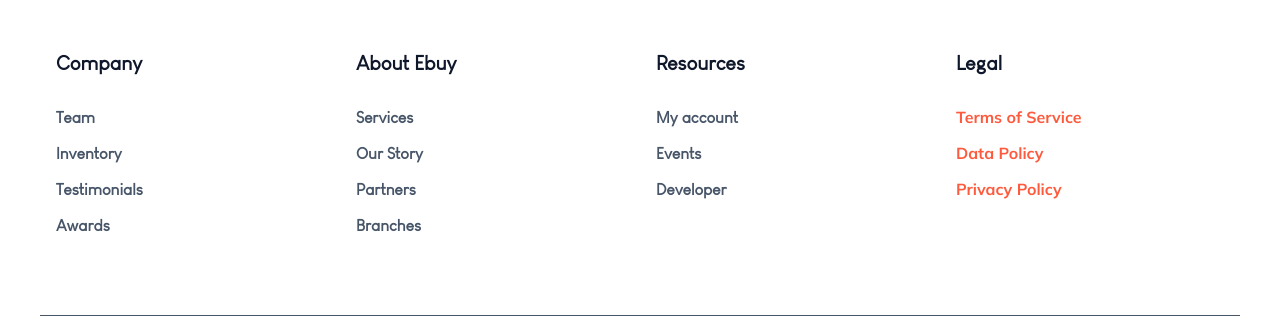
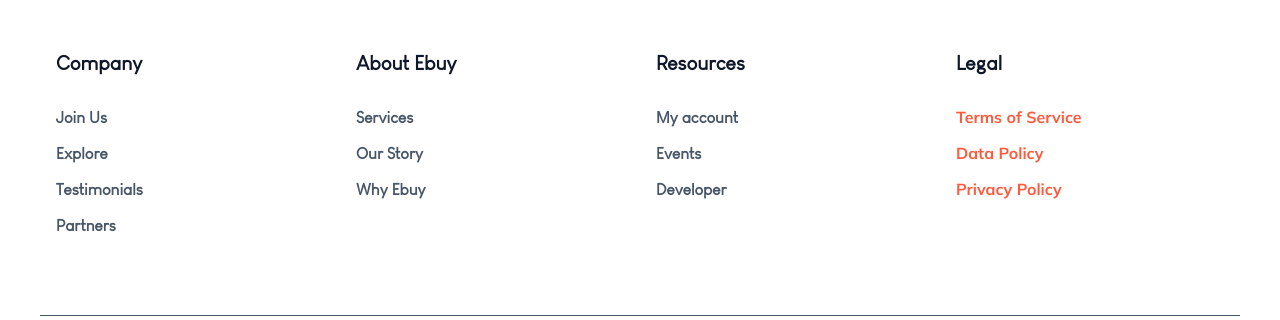
Before and after one commit to KiseraTimon/Project_Ebuy, a PHP site: page /index.php in a window 1280 px wide. Shown: the part 3582-3902 px from the top of the page. Run offline with PHP 8.4, Linux system fonts and the light colour scheme; data comes from the database, SQL or seed files in the repository; data that the repository does not hold is empty; some libraries are stand-ins or nearby versions.

Commit message:
Updated Footer

```diff
--- a/components/footer.php
+++ b/components/footer.php
@@ -10,10 +10,10 @@ class footer
                 <div class="footer__col">
                     <h4>Company</h4>
                     <ul class="footer__links">
-                    <li><a href="/pages/about.php#team">Team</a></li>
-                    <li><a href="/pages/stock.php">Inventory</a></li>
+                    <li><a href="/pages/signup.php">Join Us</a></li>
+                    <li><a href="/pages/stock.php">Explore</a></li>
                     <li><a href="/pages/about.php#testimonials">Testimonials</a></li>
-                    <li><a href="/pages/about.php#awards">Awards</a></li>
+                    <li><a href="/pages/about.php#awards">Partners</a></li>
                     </ul>
                 </div>
                 <div class="footer__col">
@@ -21,8 +21,7 @@ class footer
                     <ul class="footer__links">
                     <li><a href="/pages/about.php#services">Services</a></li>
                     <li><a href="/pages/about.php#story">Our Story</a></li>
-                    <li><a href="/pages/about.php#partners">Partners</a></li>
-                    <li><a href="/pages/about.php#branches">Branches</a></li>
+                    <li><a href="/pages/about.php#unique">Why Ebuy</a></li>
                     </ul>
                 </div>
                 <div class="footer__col">
```
